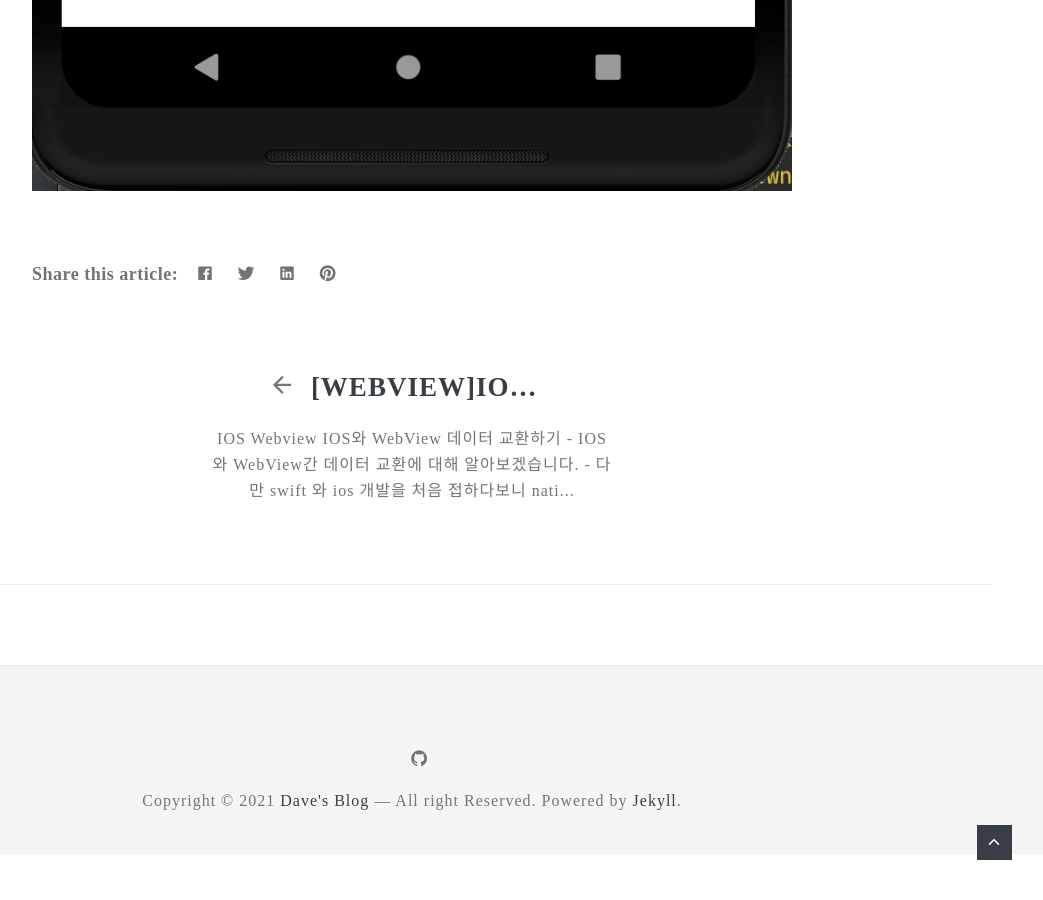
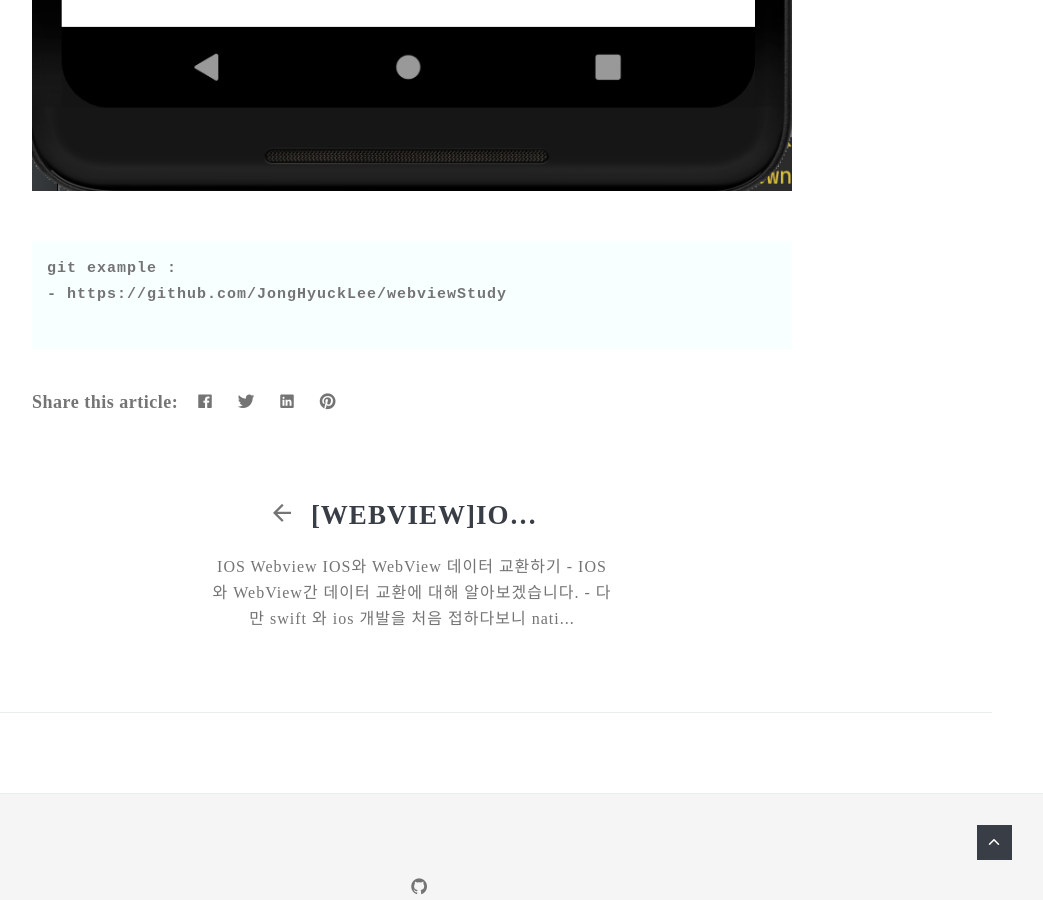
Before and after one commit to JongHyuckLee/JongHyuckLee.github.io, a Jekyll site: the page built from _posts/2021-09-18-start-android-webview.markdown, in a window 1280 px wide and 900 px high, scrolled down 6924 px. Shown: the whole window, without its empty margins (228-1271 px from the left). Built offline with Jekyll 4.4.1, drawn with Linux system fonts in a browser that asks for light colours; nearby versions of some CDN libraries; some web fonts are replaced; comment, search, counter and statistics services are not loaded.

Commit message:
git url add

```diff
--- a/_posts/2021-09-18-start-android-webview.markdown
+++ b/_posts/2021-09-18-start-android-webview.markdown
@@ -101,3 +101,10 @@ class MainActivity : AppCompatActivity() {
 ## 실행화면
 
  <img src="{{site.baseurl}}/images/Android/afterAllowSecurity.png"/>
+
+
+<pre class="source">
+git example :
+- https://github.com/JongHyuckLee/webviewStudy
+
+</pre>
```
